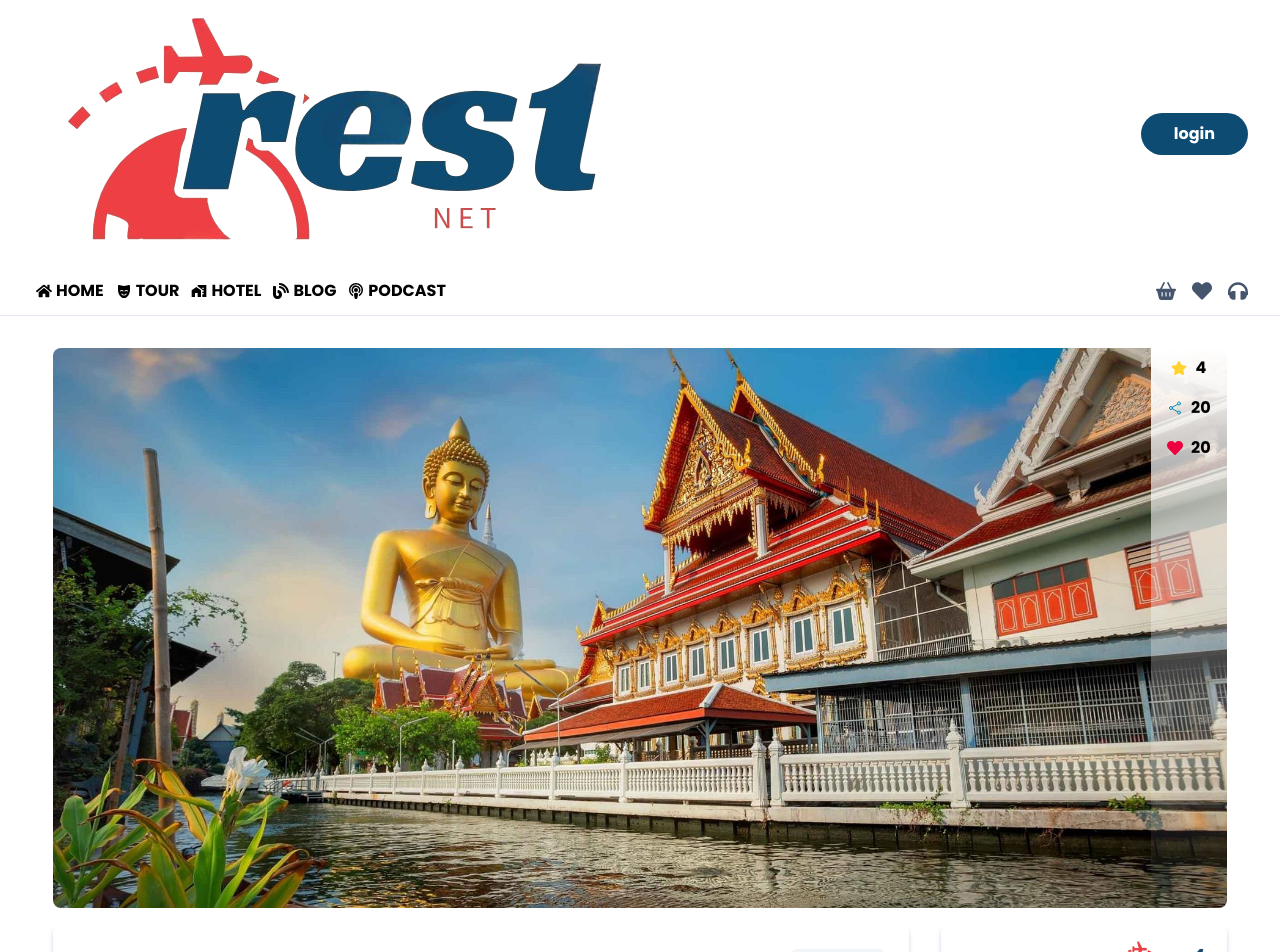
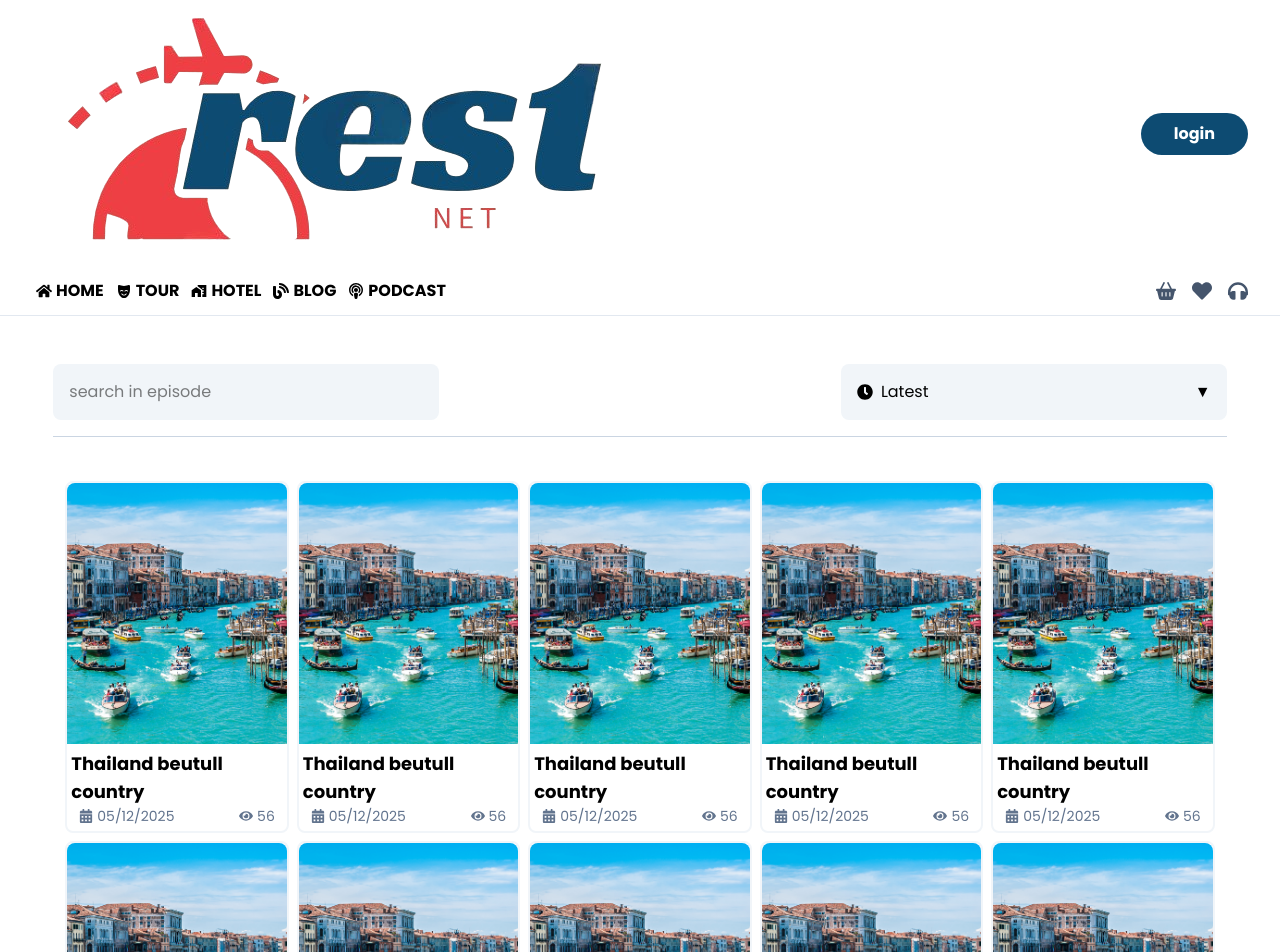
Before and after one commit to Mehran-soufi/rest_net, a Next.js app: page /blog in a window 1280 px wide. Shown: the top 952 px of the page. Built offline with nearby package versions, Linux system fonts and the light colour scheme.

Commit message:
blog and podcast page created

```diff
--- /dev/null
+++ b/src/app/(main)/blog/page.tsx
@@ -0,0 +1,6 @@
+import Article from "@/components/Article";
+import React from "react";
+
+export default function page() {
+  return <Article />;
+}
--- /dev/null
+++ b/src/app/(main)/podcast/page.tsx
@@ -0,0 +1,6 @@
+import Article from "@/components/Article";
+import React from "react";
+
+export default function page() {
+  return <Article />;
+}
--- /dev/null
+++ b/src/components/Article.tsx
@@ -0,0 +1,28 @@
+import React from "react";
+import ArticleMenu from "./ArticleMenu";
+import Link from "next/link";
+import ArticleCart from "./ArticleCart";
+
+function Article() {
+  return (
+    <div className="w-full flex justify-center items-center py-8">
+      <div className="w-11/12 flex flex-col justify-start items-center gap-4">
+        <ArticleMenu />
+        <div className="w-full my-4 p-2 flex justify-start items-center flex-wrap">
+          {Array.from({ length: 30 }).map((_, index) => (
+            <Link
+              href="/"
+              target="_blank"
+              className="xl:w-1/5 lg:w-1/4 sm:w-1/2 w-full h-[45vh] no-underline p-1"
+              key={index}
+            >
+              <ArticleCart />
+            </Link>
+          ))}
+        </div>
+      </div>
+    </div>
+  );
+}
+
+export default Article;
--- /dev/null
+++ b/src/components/ArticleCart.tsx
@@ -0,0 +1,37 @@
+import Image from "next/image";
+import React from "react";
+import { FaCalendarAlt, FaEye } from "react-icons/fa";
+
+function ArticleCart() {
+  return (
+    <div className="w-full h-full rounded-lg border-2 border-slate-100 transition duration-200 ease-linear hover:bg-slate-100">
+      <div className="w-full h-full flex flex-col justify-center items-center">
+        <div className="w-full h-3/4 relative">
+          <Image
+            src="/assets/country/italy.jpg"
+            alt=""
+            fill
+            className="rounded-ss-lg rounded-se-lg object-center object-cover"
+          />
+        </div>
+        <div className="w-full h-1/4">
+          <div className="w-full h-full flex flex-col justify-center items-center p-1">
+            <h2 className="md:text-lg font-bold">Thailand beutull country</h2>
+            <div className="flex justify-between items-center w-full px-2">
+              <span className="text-slate-500 flex items-center gap-1 text-sm">
+                <FaCalendarAlt />
+                05/12/2025
+              </span>
+              <span className="text-slate-500 flex items-center gap-1 text-sm">
+                <FaEye />
+                56
+              </span>
+            </div>
+          </div>
+        </div>
+      </div>
+    </div>
+  );
+}
+
+export default ArticleCart;
--- /dev/null
+++ b/src/components/ArticleMenu.tsx
@@ -0,0 +1,66 @@
+"use client";
+import React, { useState } from "react";
+import { FaCalendarAlt, FaClock, FaEye } from "react-icons/fa";
+
+interface MenuType {
+  name: string;
+  value: string;
+  icon: React.ReactElement;
+}
+
+const sortMenu: MenuType[] = [
+  { name: "Latest", value: "lat", icon: <FaClock /> },
+  { name: "Oldest", value: "old", icon: <FaCalendarAlt /> },
+  { name: "Most viewed", value: "viwe", icon: <FaEye /> },
+];
+
+function ArticleMenu() {
+  const [selectedOption, setSelectedOption] = useState<MenuType>(sortMenu[0]);
+  const [isOpen, setIsOpen] = useState<boolean>(false);
+
+  return (
+    <div className="w-full flex justify-between items-center flex-wrap md:flex-nowrap py-4 gap-4 border-b border-slate-300">
+      <div className="flex md:w-1/2 w-full">
+        <input
+          type="text"
+          className="lg:w-2/3 w-full bg-slate-100 rounded-lg p-4 outline-[#0d4b72]"
+          placeholder="search in episode"
+        />
+      </div>
+
+      {/* Custom Dropdown */}
+      <div className="relative flex justify-end md:w-1/2 w-full">
+        <button
+          className="lg:w-2/3 w-full bg-slate-100 p-4 rounded-lg flex items-center justify-between cursor-pointer"
+          onClick={() => setIsOpen(!isOpen)}
+        >
+          <span className="flex items-center">
+            {selectedOption.icon}
+            <span className="ml-2">{selectedOption.name}</span>
+          </span>
+          <span>▼</span>
+        </button>
+
+        {isOpen && (
+          <ul className="absolute w-full lg:w-2/3 bg-white shadow-lg rounded-lg mt-2 z-50">
+            {sortMenu.map((item, index) => (
+              <li
+                key={index}
+                className="p-4 flex items-center cursor-pointer hover:bg-gray-200 gap-1"
+                onClick={() => {
+                  setSelectedOption(item);
+                  setIsOpen(false);
+                }}
+              >
+                {item.icon}
+                <span>{item.name}</span>
+              </li>
+            ))}
+          </ul>
+        )}
+      </div>
+    </div>
+  );
+}
+
+export default ArticleMenu;
```
